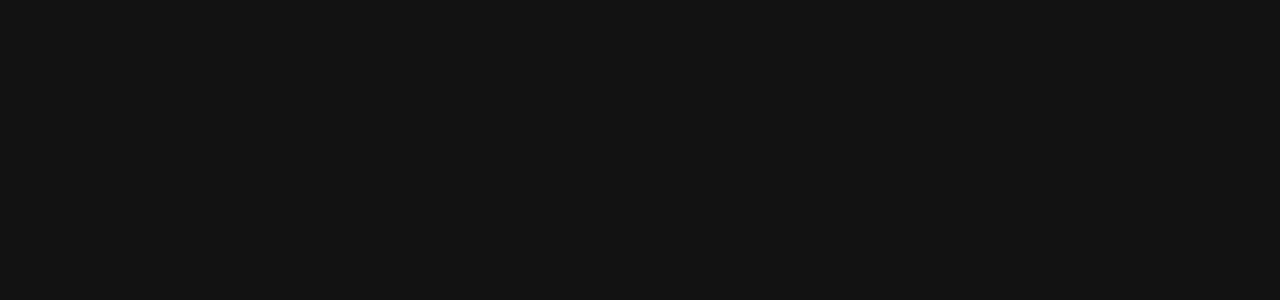
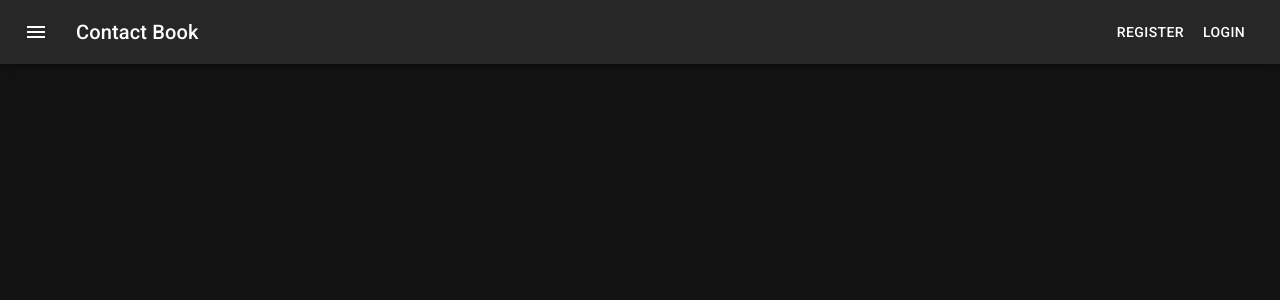
Before and after one commit to msped/contactbook, a React (Create React App) app in the folder frontend/: page / in a window 1280 px wide. Before the commit this address had no page. Shown: the top 300 px of the page. Built offline with nearby package versions, Linux system fonts and the light colour scheme.

Commit message:
feat: added header and loging / register routes

```diff
--- a/frontend/src/App.js
+++ b/frontend/src/App.js
@@ -6,6 +6,8 @@
   Route,
   Routes
 } from 'react-router-dom'
+
+import Header from './components/Header'
 
 let theme = createTheme({
   palette: {
@@ -23,11 +25,12 @@
     <div>
       <ThemeProvider theme={theme}>
         <CssBaseline />
-
+        <Header />
         <Box mt={3}>
           <Container maxWidth="md">
             <Routes>
-
+              <Route path="/login" />
+              <Route path="/register" />
             </Routes>
           </Container>
         </Box>
```
